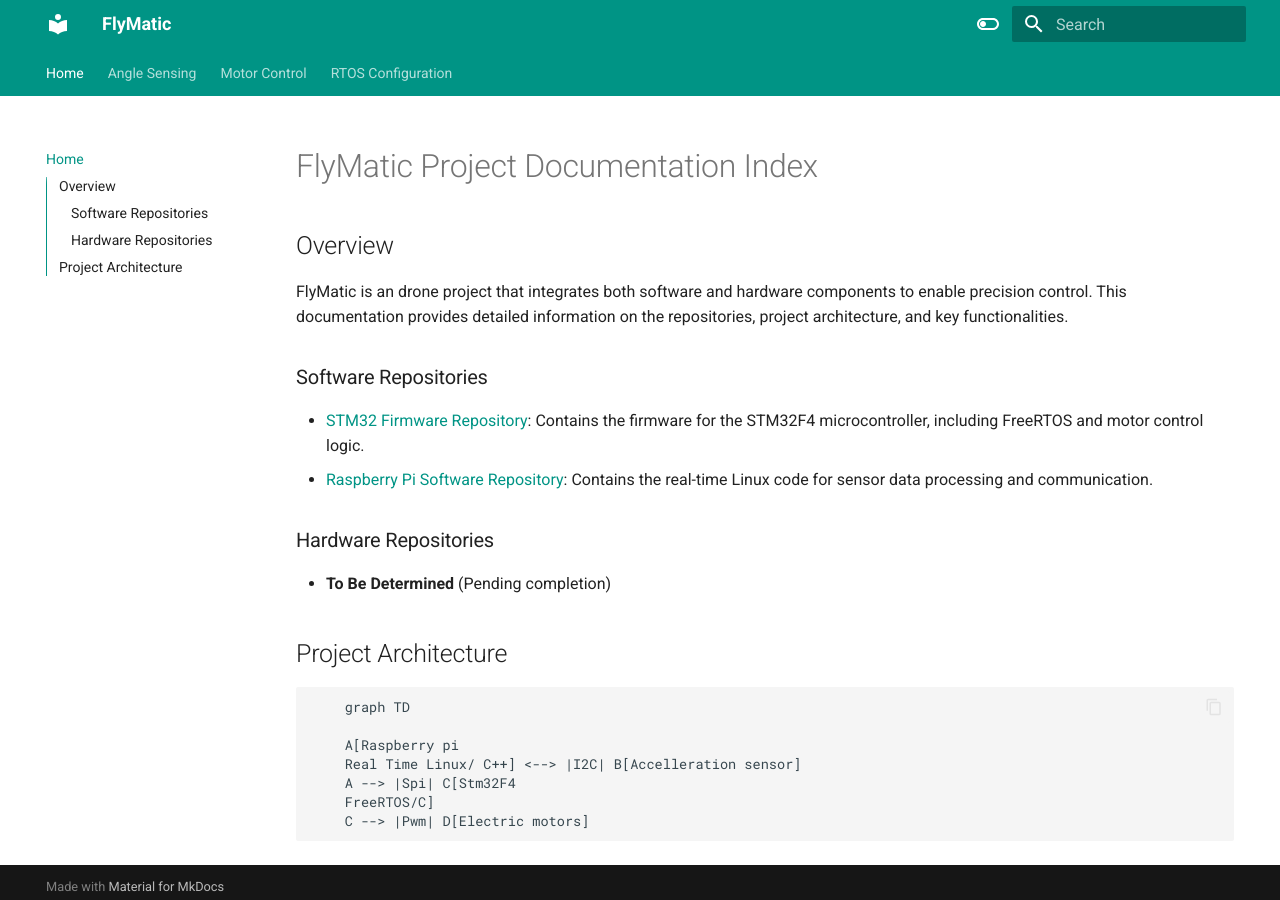
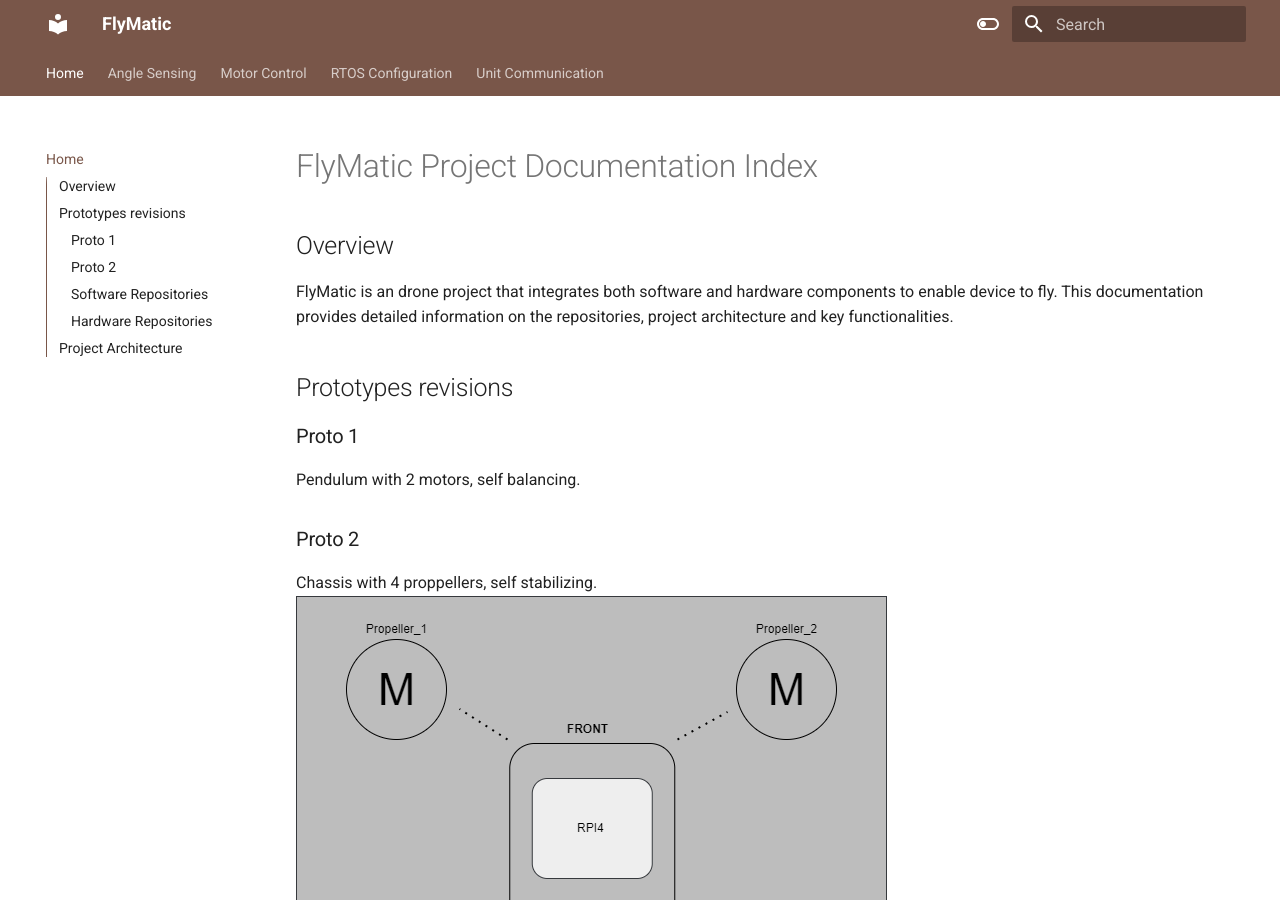
Before and after one commit to inpgbburda/FlyMatic, an MkDocs documentation site: the page built from docs/index.md, in a window 1280 px wide and 900 px high. Built offline with MkDocs 1.6.1 and Material for MkDocs 9.7.7, drawn with Linux system fonts in a browser that asks for light colours; some of the changed text lies outside the part shown.

Commit message:
Refactor, add proto architecture and SPI data format

```diff
--- a/docs/index.md
+++ b/docs/index.md
@@ -1,7 +1,16 @@
 # FlyMatic Project Documentation Index
 
 ## Overview
-FlyMatic is an drone project that integrates both software and hardware components to enable precision control. This documentation provides detailed information on the repositories, project architecture, and key functionalities.
+FlyMatic is an drone project that integrates both software and hardware components to enable device to fly. This documentation provides detailed information on the repositories, project architecture and key functionalities.
+
+## Prototypes revisions
+
+### Proto 1
+Pendulum with 2 motors, self balancing.
+
+### Proto 2
+Chassis with 4 proppellers, self stabilizing.
+![Alt text](images/Proto_1_System_Overview.drawio.png)
 
 ### Software Repositories
 - [STM32 Firmware Repository](https://github.com/inpgbburda/Stm32f401.git): Contains the firmware for the STM32F4 microcontroller, including FreeRTOS and motor control logic.
--- a/mkdocs.yml
+++ b/mkdocs.yml
@@ -5,6 +5,7 @@
     - Angle Sensing: angle_sensing.md
     - Motor Control: motor_control.md
     - RTOS Configuration: rtos.md
+    - Unit Communication: ms_communication.md
 
 theme:
   name: material
@@ -24,13 +25,13 @@
       toggle:
         icon: material/toggle-switch-off-outline
         name: Switch to dark mode
-      primary: teal
+      primary: brown
       accent: purple
     - scheme: slate
       toggle:
         icon: material/toggle-switch
         name: Switch to light mode
-      primary: teal
+      primary: brown
       accent: lime
 plugins:
     - search
```
Also changed, not shown: other parts of docs/index.md (+4 -2 lines), docs/motor_control.md (+1 -1 lines), docs/ms_communication.md (added, +18 -0 lines), docs/images/Proto_1_System_Overview.drawio.png (added).
